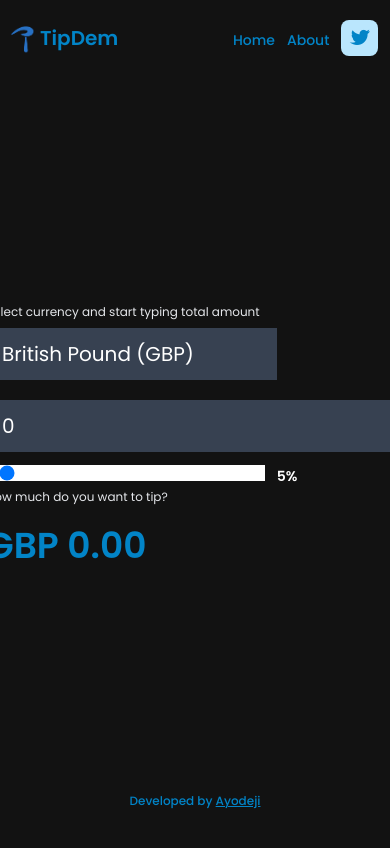
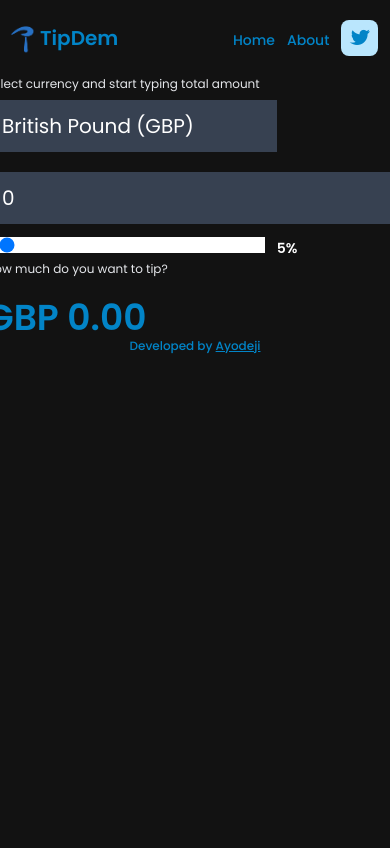
Before and after one commit to aosasona/tipdem, a React (Create React App) app: page / in a window 390 px wide. Shown: the top 848 px of the page. Built offline with nearby package versions, Linux system fonts and the light colour scheme.

Commit message:
Updated with Gitro

```diff
--- a/src/components/start.js
+++ b/src/components/start.js
@@ -54,8 +54,8 @@ export default class Start extends Component {
     return (
     <div>
         <Nav />
-        <div className='flex w-screen h-[85vh] justify-center items-center antialiased '>
-            <form id="formMain" className='block px-5 lg:px-1'>
+        <div className='flex w-screen h-[75vh] justify-center items-center antialiased '>
+            <form id="formMain" className='block mx-5 lg:px-1'>
                 <span className='mb-2 text-gray-200 text-xs font-normal block'>Select currency and start typing total amount</span>
                 <select value={this.state.currency} onInput={this.handleCurrency} className='block md:inline p-3 px-4 text-xl bg-gray-700 text-white focus:outline-none'>
                     <option value=''>No Currency</option>
```
